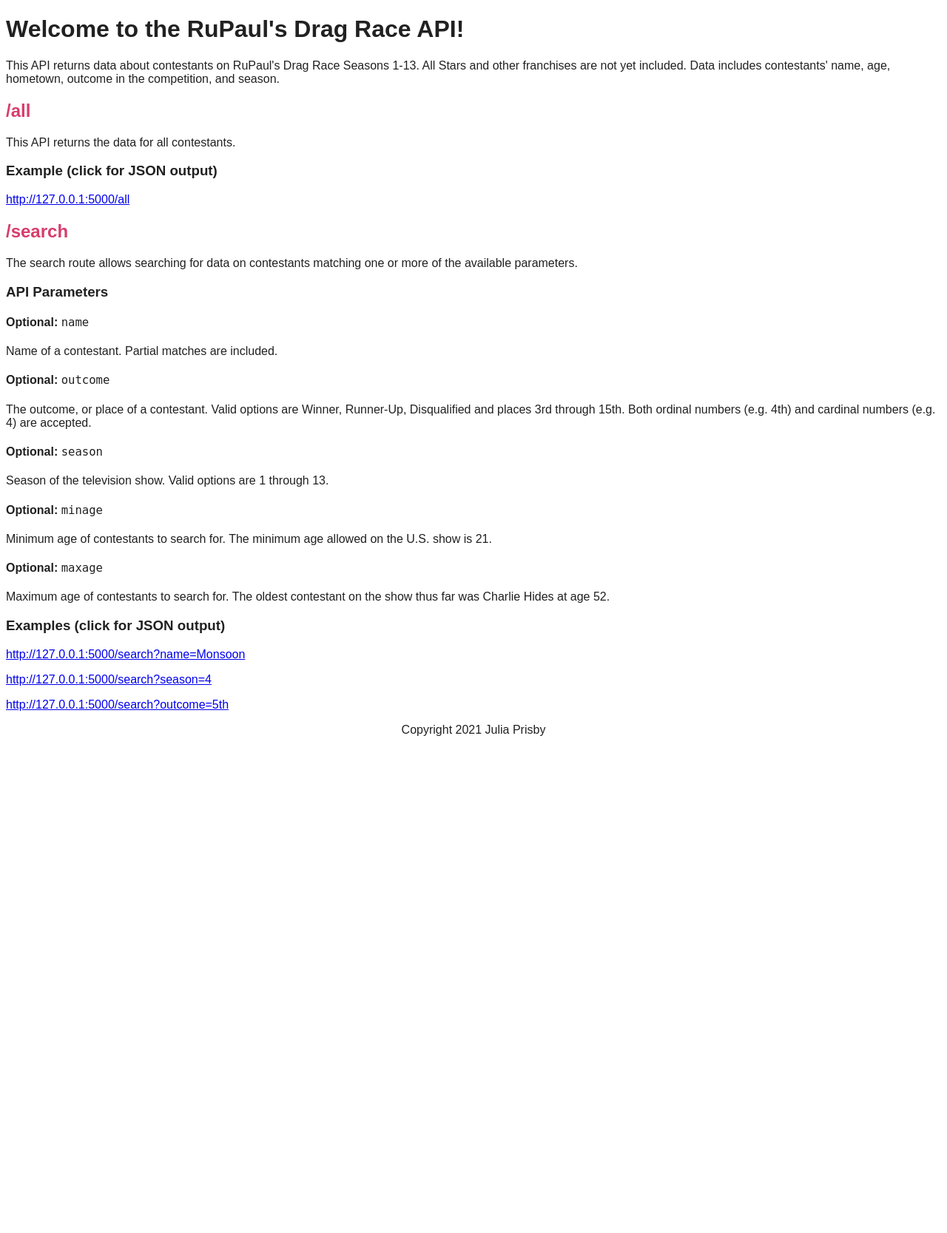
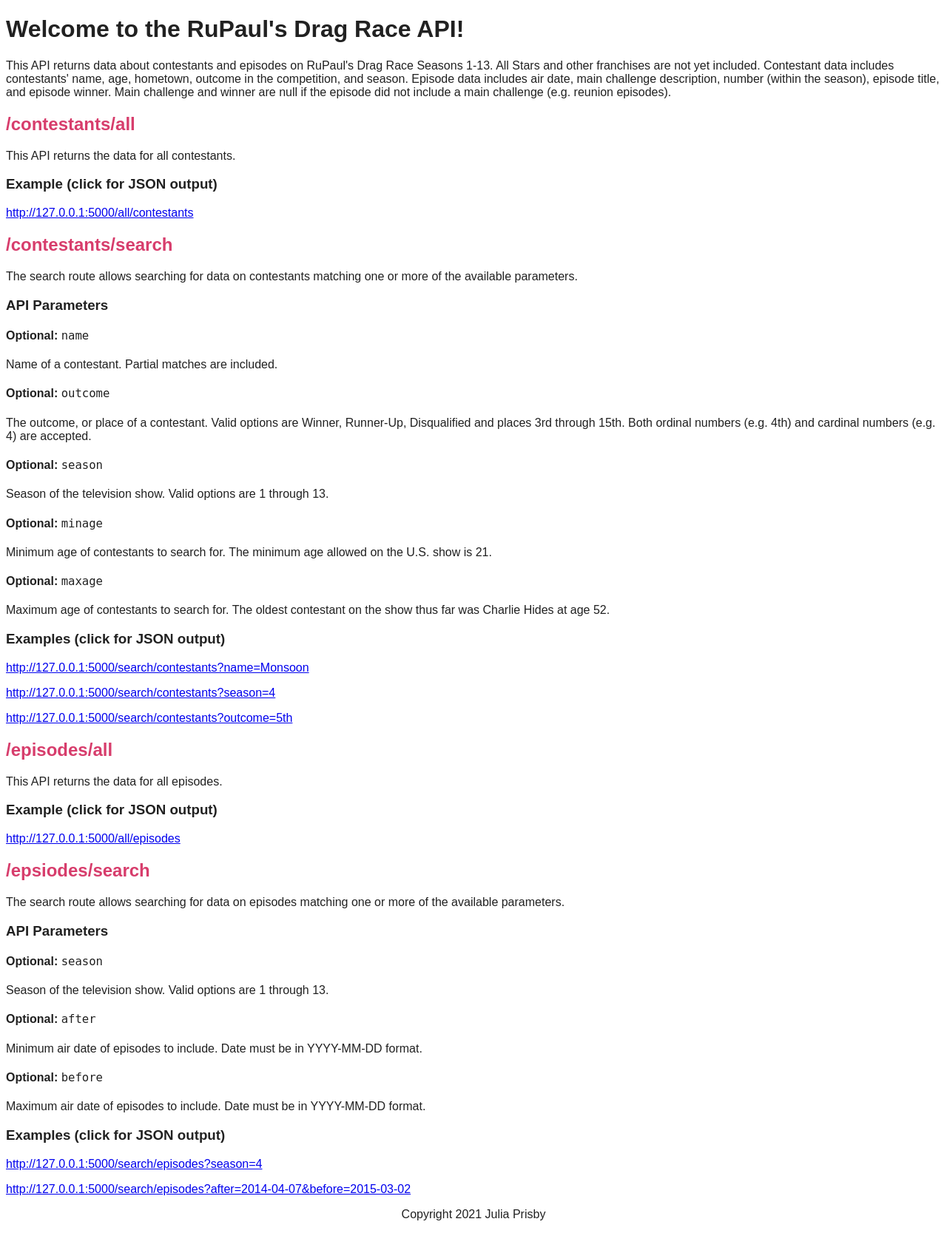
Before and after one commit to jumapr/DragRace-API, a Flask app: page / in a window 1280 px wide. Shown: the whole page at 74% size. Before the commit the page ends 995 px from the top, so only its background shows below. Run offline with Flask 2, Linux system fonts and the light colour scheme.

Commit message:
Add episode data to database and API. Update index.html to include routes for episode data. Move input validation functions from database.py to input_validators.py. Move data refactoring functions from app.py to refactor.py.

```diff
--- a/app.py
+++ b/app.py
@@ -1,21 +1,15 @@
+import inspect
+
+import refactor
 from flask import Flask, jsonify, render_template, request
-from typing import Tuple
 from database import Database
 
 app = Flask(__name__)
 db = Database()
 
-# success and error messages for JSON responses
-errors = ({"Not Found:": "Sorry, we couldn't find any contestants matching that criteria."},)
-
-
-def make_contestant_dict(tup: Tuple) -> dict:
-    """
-    Converts tuple of contestant data to dictionary
-    :param tup: tuple of contestant data, consisting of name, age, hometown, and outcome
-    :return: dictionary of contestant data
-    """
-    return {"name": tup[0], "age": tup[1], "hometown": tup[2], "outcome": tup[3], "season": tup[4]}
+# error messages for JSON responses
+errors = {'contestants': {"Not Found:": "Sorry, we couldn't find any contestants matching that criteria."},
+          'episodes': {"Not Found:": "Sorry, we couldn't find any episodes matching that criteria."}}
 
 
 @app.route("/")
@@ -23,34 +17,26 @@
     return render_template("index.html")
 
 
-@app.route('/all')
-def get_all_contestants():
+@app.route('/all/<table>')
+def get_all(table: str):
     """
-    Get all contestants from the database
-    :return: JSON data for all contestants
+    Get all data from a given table in the database
+    :return: JSON data for table
     """
-    all_contestants_dicts = [make_contestant_dict(contestant) for contestant in db.select_all()]
-    return jsonify(contestants=all_contestants_dicts)
+    return jsonify(contestants=refactor.make_list(table, db.select_all(table)))
 
 
-@app.route('/search')
-def search_contestants():
-    """
-    Search for specific contestant(s)
-    :return: JSON data for specific contestant
-    """
-    name = request.args.get('name')
-    outcome = request.args.get('outcome')
-    season = request.args.get('season')
-    min_age = request.args.get('minage')
-    max_age = request.args.get('maxage')
-    matching_contestants = db.search_contestants(name, outcome, season, min_age, max_age)
-    if matching_contestants:
-        matching_contestants_list = [make_contestant_dict(contestant) for contestant in matching_contestants]
-        return jsonify(contestants=matching_contestants_list)
-    # if it's not in the database, return a Not Found error
+@app.route('/search/<table>')
+def search(table: str):
+    search_funcs = {'contestants': db.search_contestants, 'episodes': db.search_episodes}
+    search_params = {'contestants': tuple(inspect.getfullargspec(search_funcs['contestants'])[0][1:]),
+                     'episodes': tuple(inspect.getfullargspec(search_funcs['episodes'])[0][1:])}
+    args = [request.args.get(param) for param in search_params[table]]
+    search_result = search_funcs[table](*args)
+    if search_result:
+        return jsonify({table: refactor.make_list(table, search_result)})
     else:
-        return jsonify(error=errors[0])
+        return jsonify(error=errors[table])
 
 
 if __name__ == '__main__':
--- a/templates/index.html
+++ b/templates/index.html
@@ -8,14 +8,16 @@
 </head>
 <body>
     <h1>Welcome to the RuPaul's Drag Race API!</h1>
-        <p>This API returns data about contestants on RuPaul's Drag Race Seasons 1-13. All Stars and other franchises
-            are not yet included. Data includes contestants' name, age, hometown, outcome in the competition, and
-            season.</p>
-        <h2>/all</h2>
+        <p>This API returns data about contestants and episodes on RuPaul's Drag Race Seasons 1-13. All Stars and other
+            franchises are not yet included. Contestant data includes contestants' name, age, hometown, outcome in the
+            competition, and season. Episode data includes air date, main challenge description, number (within the
+            season), episode title, and episode winner. Main challenge and winner are null if the episode did not
+            include a main challenge (e.g. reunion episodes).</p>
+        <h2>/contestants/all</h2>
             <p>This API returns the data for all contestants.</p>
             <h3>Example (click for JSON output)</h3>
-                <a href="http://127.0.0.1:5000/all">http://127.0.0.1:5000/all</a>
-        <h2>/search</h2>
+                <a href="http://127.0.0.1:5000/all/contestants">http://127.0.0.1:5000/all/contestants</a>
+        <h2>/contestants/search</h2>
             <p>The search route allows searching for data on contestants matching one or more of the available
                 parameters.</p>
             <h3>API Parameters</h3>
@@ -33,9 +35,26 @@
                     <p>Maximum age of contestants to search for. The oldest contestant on the show thus far was Charlie
                     Hides at age 52.</p>
             <h3>Examples (click for JSON output)</h3>
-                <p><a href="http://127.0.0.1:5000/search?name=Monsoon">http://127.0.0.1:5000/search?name=Monsoon</a></p>
-                <p><a href="http://127.0.0.1:5000/search?season=4">http://127.0.0.1:5000/search?season=4</a></p>
-                <p><a href="http://127.0.0.1:5000/search?season=4">http://127.0.0.1:5000/search?outcome=5th</a></p>
+                <p><a href="http://127.0.0.1:5000/search/contestants?name=Monsoon">http://127.0.0.1:5000/search/contestants?name=Monsoon</a></p>
+                <p><a href="http://127.0.0.1:5000/search/contestants?season=4">http://127.0.0.1:5000/search/contestants?season=4</a></p>
+                <p><a href="http://127.0.0.1:5000/search/contestants?outcome=5th">http://127.0.0.1:5000/search/contestants?outcome=5th</a></p>
+        <h2>/episodes/all</h2>
+            <p>This API returns the data for all episodes.</p>
+            <h3>Example (click for JSON output)</h3>
+                <a href="http://127.0.0.1:5000/all/episodes">http://127.0.0.1:5000/all/episodes</a>
+        <h2>/epsiodes/search</h2>
+            <p>The search route allows searching for data on episodes matching one or more of the available
+                parameters.</p>
+            <h3>API Parameters</h3>
+                <h4>Optional: <code>season</code></h4>
+                    <p>Season of the television show. Valid options are 1 through 13.</p>
+                <h4>Optional: <code>after</code></h4>
+                    <p>Minimum air date of episodes to include. Date must be in YYYY-MM-DD format.</p>
+                <h4>Optional: <code>before</code></h4>
+                    <p>Maximum air date of episodes to include. Date must be in YYYY-MM-DD format.</p>
+            <h3>Examples (click for JSON output)</h3>
+                <p><a href="http://127.0.0.1:5000/search/episodes?season=4">http://127.0.0.1:5000/search/episodes?season=4</a></p>
+                <p><a href="http://127.0.0.1:5000/search/episodes?after=2014-04-07&before=2015-03-02">http://127.0.0.1:5000/search/episodes?after=2014-04-07&before=2015-03-02</a></p>
 </body>
 <footer><p>Copyright 2021 Julia Prisby</p></footer>
 </html>
```
Also changed, not shown: database.py (+61 -48 lines), input_validators.py (added, +46 -0 lines), refactor.py (added, +25 -0 lines), readme.txt.
